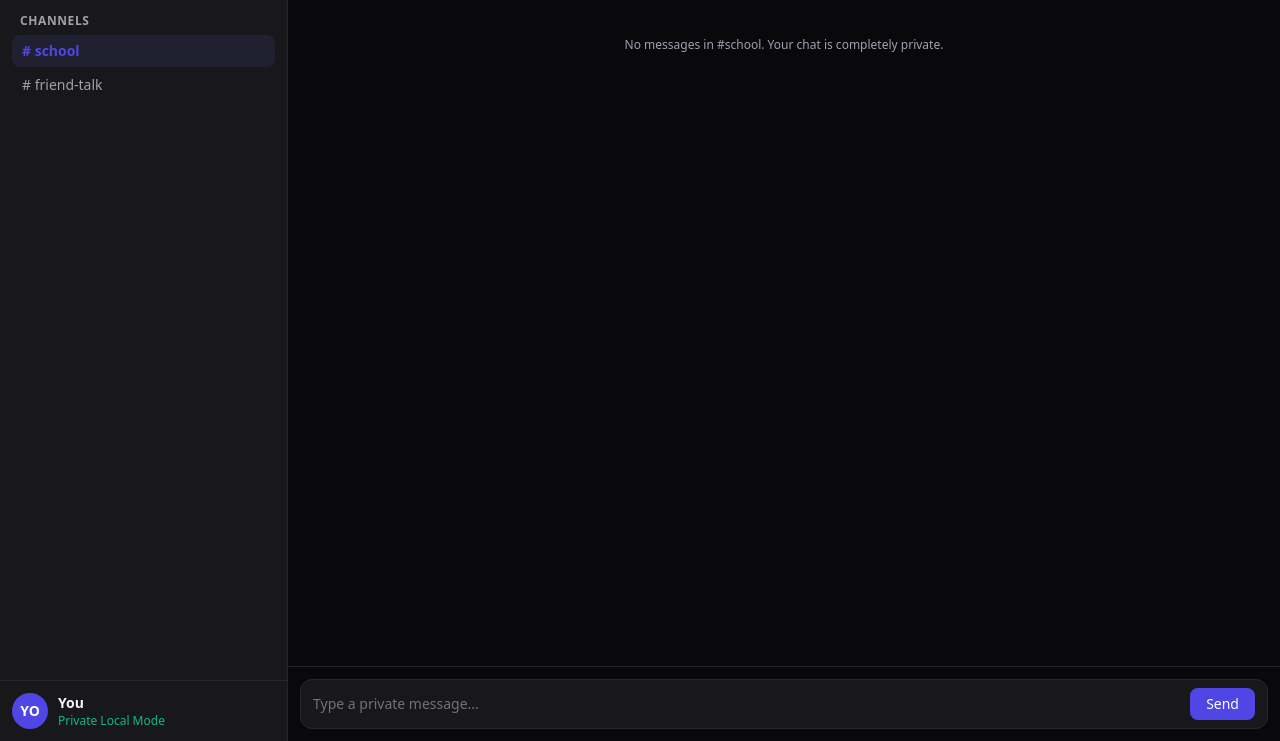
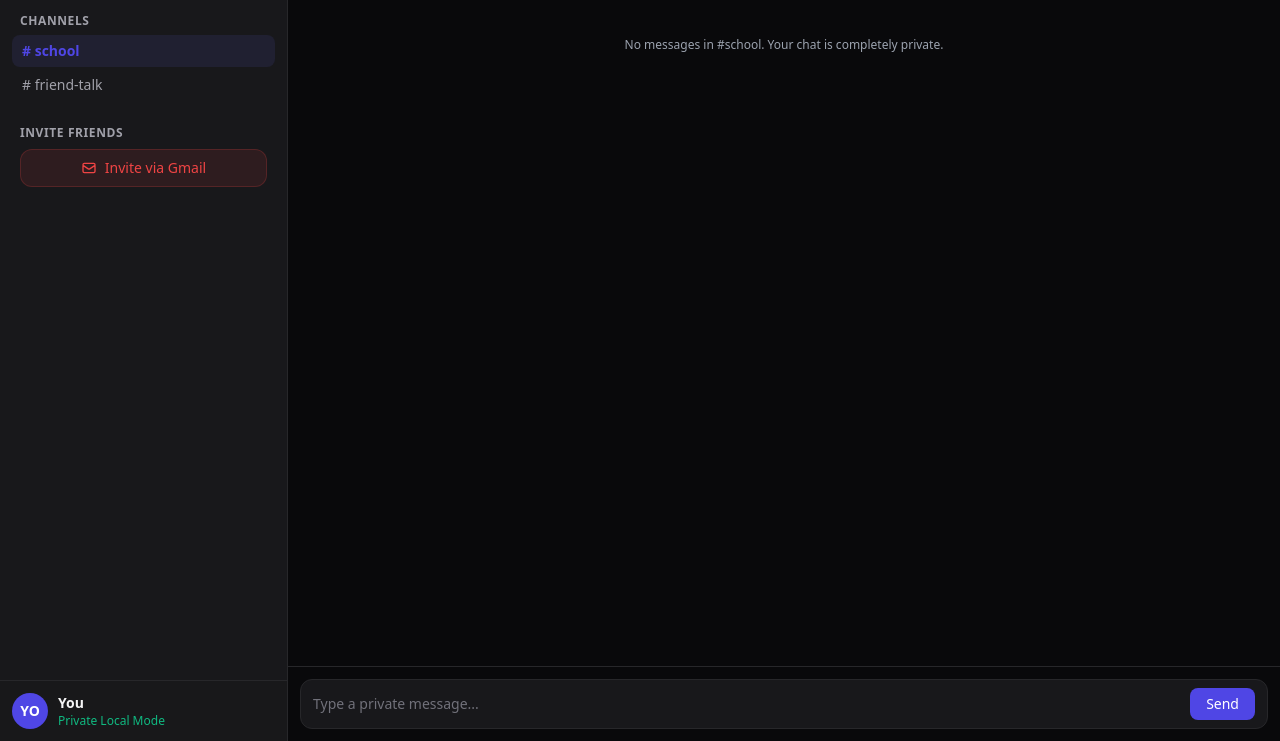
Before and after one commit to huzaifah1620-star/Pulsechat, a plain HTML site: page index.html in a window 1280 px wide. Shown: the part 59-800 px from the top of the page. Drawn offline with nearby package versions, Linux system fonts and the light colour scheme.

Commit message:
Add Gmail invite section to index.html
Added a Gmail invite section with a button to invite friends via Gmail.

```diff
--- a/index.html
+++ b/index.html
@@ -35,7 +35,7 @@
       </div>
     </div>
 
-    <!-- Channels List -->
+    <!-- Channels List & Invite -->
     <div class="flex-1 overflow-y-auto px-3 py-4 space-y-6">
       <div>
         <div class="px-2 mb-1.5 flex items-center justify-between">
@@ -53,6 +53,15 @@
             </button>
           </li>
         </ul>
+      </div>
+
+      <!-- Gmail Invite Section -->
+      <div class="px-2">
+        <span class="text-xs font-semibold uppercase tracking-wider text-gray-500 dark:text-zinc-400 block mb-2">Invite Friends</span>
+        <button onclick="openGmailInvite()" class="w-full flex items-center justify-center gap-2 px-3 py-2 rounded-xl text-sm font-medium bg-red-500/10 hover:bg-red-500/20 text-red-500 transition border border-red-500/20">
+          <svg class="w-4 h-4" fill="none" stroke="currentColor" viewBox="0 0 24 24"><path stroke-linecap="round" stroke-linejoin="round" stroke-width="2" d="M3 8l7.89 5.26a2 2 0 002.22 0L21 8M5 19h14a2 2 0 002-2V7a2 2 0 00-2-2H5a2 2 0 00-2 2v10a2 2 0 002 2z"/></svg>
+          Invite via Gmail
+        </button>
       </div>
     </div>
 
@@ -180,6 +189,12 @@
       }
     }
 
+    function openGmailInvite() {
+      const subject = encodeURIComponent("Join me on PulseChat!");
+      const body = encodeURIComponent("Hey! Check out my private chat app here: " + window.location.href);
+      window.open(`https://mail.google.com/mail/?view=cm&fs=1&su=${subject}&body=${body}`, '_blank');
+    }
+
     window.onload = startPulseChat;
   </script>
 </body>
```
